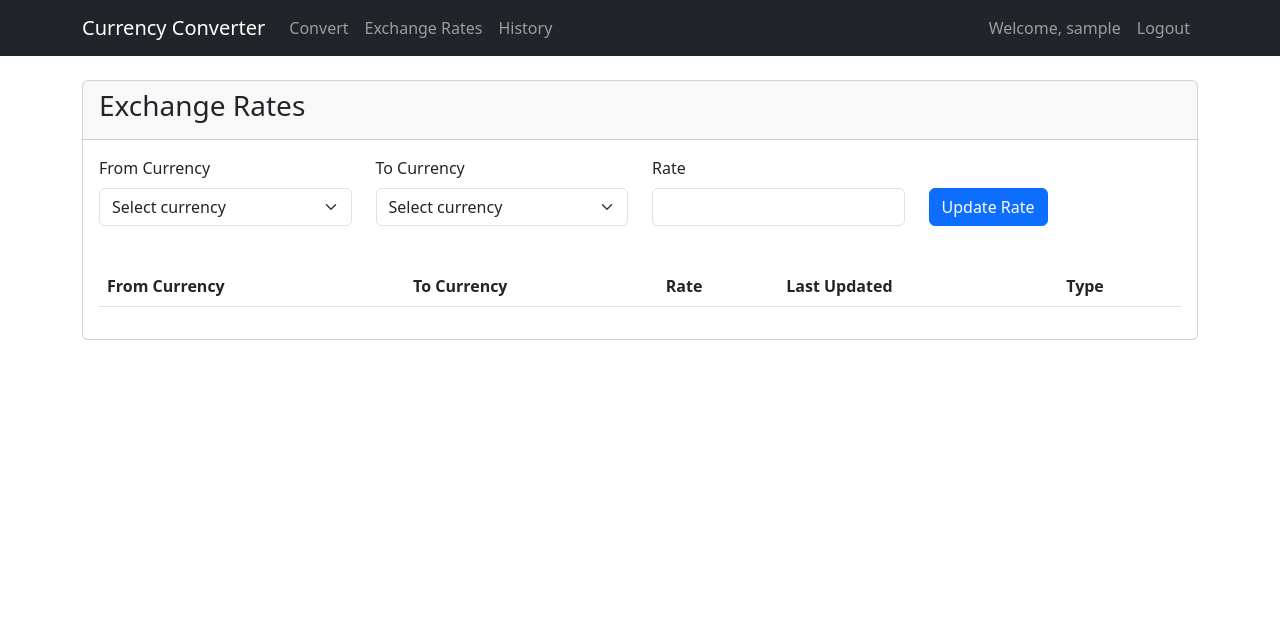
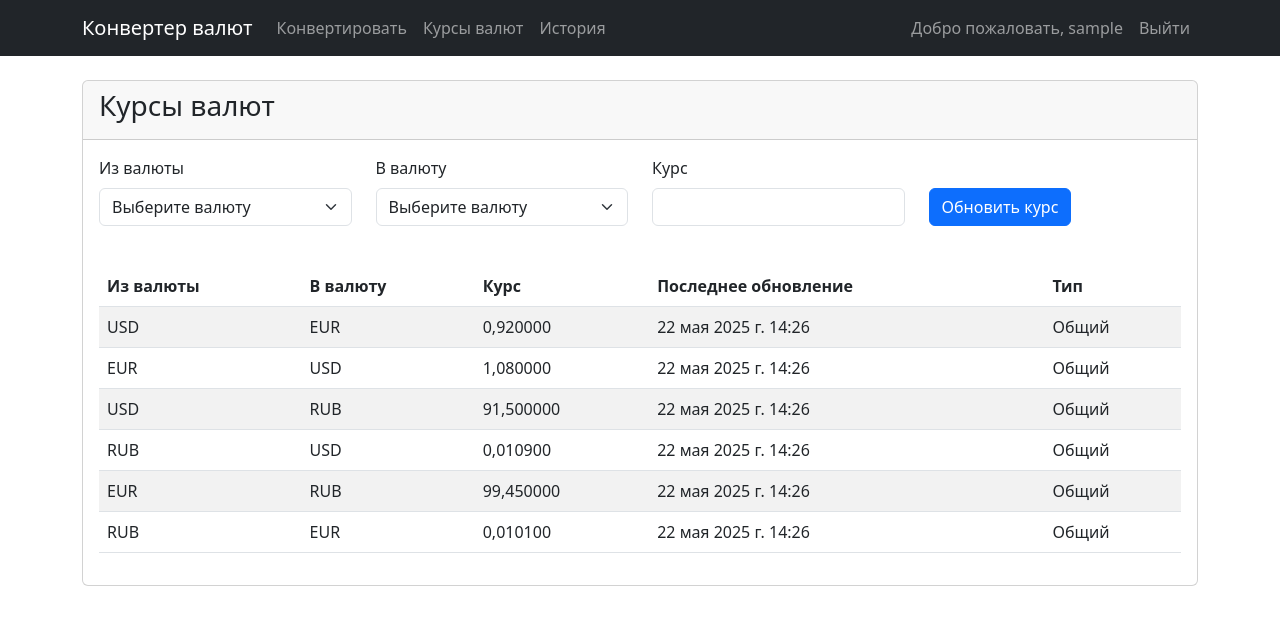
Before and after one commit to ShinyParadise/currency_converter, a Django app: page /rates/ in a window 1280 px wide. Shown: the top 625 px of the page. Run offline with Django 5.2, Linux system fonts and the light colour scheme; the visitor is signed in with stand-in values (Sample User, id 1); data comes from the database, SQL or seed files in the repository; data that the repository does not hold is empty.

Commit message:
Refactored and localized

```diff
--- a/converter/templates/converter/base.html
+++ b/converter/templates/converter/base.html
@@ -1,15 +1,15 @@
 <!DOCTYPE html>
-<html lang="en">
+<html lang="ru">
 <head>
     <meta charset="UTF-8">
     <meta name="viewport" content="width=device-width, initial-scale=1.0">
-    <title>{% block title %}Currency Converter{% endblock %}</title>
+    <title>{% block title %}Конвертер валют{% endblock %}</title>
     <link href="https://cdn.jsdelivr.net/npm/bootstrap@5.3.0/dist/css/bootstrap.min.css" rel="stylesheet">
 </head>
 <body>
     <nav class="navbar navbar-expand-lg navbar-dark bg-dark">
         <div class="container">
-            <a class="navbar-brand" href="{% url 'converter' %}">Currency Converter</a>
+            <a class="navbar-brand" href="{% url 'converter' %}">Конвертер валют</a>
             <button class="navbar-toggler" type="button" data-bs-toggle="collapse" data-bs-target="#navbarNav">
                 <span class="navbar-toggler-icon"></span>
             </button>
@@ -17,30 +17,33 @@
                 <ul class="navbar-nav me-auto">
                     {% if user.is_authenticated %}
                         <li class="nav-item">
-                            <a class="nav-link" href="{% url 'converter' %}">Convert</a>
+                            <a class="nav-link" href="{% url 'converter' %}">Конвертировать</a>
                         </li>
                         <li class="nav-item">
-                            <a class="nav-link" href="{% url 'exchange_rates' %}">Exchange Rates</a>
+                            <a class="nav-link" href="{% url 'exchange_rates' %}">Курсы валют</a>
                         </li>
                         <li class="nav-item">
-                            <a class="nav-link" href="{% url 'conversion_history' %}">History</a>
+                            <a class="nav-link" href="{% url 'conversion_history' %}">История</a>
                         </li>
                     {% endif %}
                 </ul>
                 <ul class="navbar-nav">
                     {% if user.is_authenticated %}
-                        <li class="nav-item">
-                            <span class="nav-link">Welcome, {{ user.username }}</span>
+                        <li class="nav-item d-flex align-items-center">
+                            <span class="nav-link">Добро пожаловать, {{ user.username }}</span>
                         </li>
-                        <li class="nav-item">
-                            <a class="nav-link" href="{% url 'logout' %}">Logout</a>
+                        <li class="nav-item d-flex align-items-center">
+                            <form id="logout-form" method="post" action="{% url 'logout' %}" class="mb-0" style="display: inline;">
+                                {% csrf_token %}
+                                <button type="submit" class="btn btn-link nav-link">Выйти</button>
+                            </form>
                         </li>
                     {% else %}
                         <li class="nav-item">
-                            <a class="nav-link" href="{% url 'login' %}">Login</a>
+                            <a class="nav-link" href="{% url 'login' %}">Войти</a>
                         </li>
                         <li class="nav-item">
-                            <a class="nav-link" href="{% url 'register' %}">Register</a>
+                            <a class="nav-link" href="{% url 'register' %}">Регистрация</a>
                         </li>
                     {% endif %}
                 </ul>
--- a/converter/templates/converter/exchange_rates.html
+++ b/converter/templates/converter/exchange_rates.html
@@ -1,22 +1,23 @@
 {% extends 'converter/base.html' %}
 
-{% block title %}Exchange Rates{% endblock %}
+{% block title %}Курсы валют{% endblock %}
 
 {% block content %}
 <div class="row">
     <div class="col-md-12">
         <div class="card">
             <div class="card-header">
-                <h3 class="card-title">Exchange Rates</h3>
+                <h3 class="card-title">Курсы валют</h3>
             </div>
             <div class="card-body">
                 <form id="rate-form" class="mb-4">
+                    {% csrf_token %}
                     <div class="row">
                         <div class="col-md-3">
                             <div class="mb-3">
-                                <label for="from_currency" class="form-label">From Currency</label>
+                                <label for="from_currency" class="form-label">Из валюты</label>
                                 <select class="form-select" id="from_currency" name="from_currency" required>
-                                    <option value="">Select currency</option>
+                                    <option value="">Выберите валюту</option>
                                     {% for currency in currencies %}
                                         <option value="{{ currency.id }}">{{ currency.code }} - {{ currency.name }}</option>
                                     {% endfor %}
@@ -25,9 +26,9 @@
                         </div>
                         <div class="col-md-3">
                             <div class="mb-3">
-                                <label for="to_currency" class="form-label">To Currency</label>
+                                <label for="to_currency" class="form-label">В валюту</label>
                                 <select class="form-select" id="to_currency" name="to_currency" required>
-                                    <option value="">Select currency</option>
+                                    <option value="">Выберите валюту</option>
                                     {% for currency in currencies %}
                                         <option value="{{ currency.id }}">{{ currency.code }} - {{ currency.name }}</option>
                                     {% endfor %}
@@ -36,14 +37,14 @@
                         </div>
                         <div class="col-md-3">
                             <div class="mb-3">
-                                <label for="rate" class="form-label">Rate</label>
+                                <label for="rate" class="form-label">Курс</label>
                                 <input type="number" class="form-control" id="rate" name="rate" step="0.000001" required>
                             </div>
                         </div>
                         <div class="col-md-3">
                             <div class="mb-3">
                                 <label class="form-label">&nbsp;</label>
-                                <button type="submit" class="btn btn-primary d-block">Update Rate</button>
+                                <button type="submit" class="btn btn-primary d-block">Обновить курс</button>
                             </div>
                         </div>
                     </div>
@@ -53,11 +54,11 @@
                     <table class="table table-striped">
                         <thead>
                             <tr>
-                                <th>From Currency</th>
-                                <th>To Currency</th>
-                                <th>Rate</th>
-                                <th>Last Updated</th>
-                                <th>Type</th>
+                                <th>Из валюты</th>
+                                <th>В валюту</th>
+                                <th>Курс</th>
+                                <th>Последнее обновление</th>
+                                <th>Тип</th>
                             </tr>
                         </thead>
                         <tbody>
@@ -67,7 +68,7 @@
                                 <td>{{ rate.to_currency.code }}</td>
                                 <td>{{ rate.rate }}</td>
                                 <td>{{ rate.last_updated }}</td>
-                                <td>{% if rate.user %}Personal{% else %}Global{% endif %}</td>
+                                <td>{% if rate.user %}Персональный{% else %}Общий{% endif %}</td>
                             </tr>
                             {% endfor %}
                         </tbody>
@@ -85,25 +86,35 @@ document.getElementById('rate-form').addEventListener('submit', function(e) {
     e.preventDefault();
 
     const formData = new FormData(this);
+    const fromCurrency = formData.get('from_currency');
+    const toCurrency = formData.get('to_currency');
+
+    if (fromCurrency === toCurrency) {
+        alert('Ошибка: Валюта "From" и "To" не могут быть одинаковыми.');
+        return;
+    }
 
     fetch('{% url "update_exchange_rate" %}', {
         method: 'POST',
         body: formData,
         headers: {
-            'X-CSRFToken': document.querySelector('[name=csrfmiddlewaretoken]').value
+            // 'X-CSRFToken' теперь будет автоматически включен Django из {% csrf_token %}
         }
     })
     .then(response => response.json())
     .then(data => {
         if (data.error) {
-            alert(data.error);
+            alert('Ошибка обновления курса: ' + data.error);
+        } else if (data.status === 'success') {
+            alert('Курс успешно обновлен!');
+            location.reload();
         } else {
-            location.reload();
+            alert('Произошла неизвестная ошибка.');
         }
     })
     .catch(error => {
-        console.error('Error:', error);
-        alert('An error occurred while updating the rate');
+        console.error('Ошибка:', error);
+        alert('Произошла ошибка при обновлении курса. Проверьте консоль для деталей.');
     });
 });
 </script>
--- a/converter/views.py
+++ b/converter/views.py
@@ -34,7 +34,6 @@ def convert_currency(request):
         from_currency = Currency.objects.get(id=from_currency_id)
         to_currency = Currency.objects.get(id=to_currency_id)
 
-        # Try to get user-specific rate first, then fall back to global rate
         try:
             rate = ExchangeRate.objects.get(
                 from_currency=from_currency,
@@ -53,7 +52,6 @@ def convert_currency(request):
 
         converted_amount = amount * rate
 
-        # Save conversion history
         ConversionHistory.objects.create(
             user=request.user,
             from_currency=from_currency,
@@ -73,7 +71,8 @@ def convert_currency(request):
 @login_required
 def exchange_rates(request):
     rates = ExchangeRate.objects.filter(user=request.user) | ExchangeRate.objects.filter(user=None)
-    return render(request, 'converter/exchange_rates.html', {'rates': rates})
+    currencies = Currency.objects.all()
+    return render(request, 'converter/exchange_rates.html', {'rates': rates, 'currencies': currencies})
 
 @login_required
 @require_POST
--- a/currency_converter/urls.py
+++ b/currency_converter/urls.py
@@ -1,19 +1,3 @@
-"""
-URL configuration for currency_converter project.
-
-The `urlpatterns` list routes URLs to views. For more information please see:
-    https://docs.djangoproject.com/en/5.2/topics/http/urls/
-Examples:
-Function views
-    1. Add an import:  from my_app import views
-    2. Add a URL to urlpatterns:  path('', views.home, name='home')
-Class-based views
-    1. Add an import:  from other_app.views import Home
-    2. Add a URL to urlpatterns:  path('', Home.as_view(), name='home')
-Including another URLconf
-    1. Import the include() function: from django.urls import include, path
-    2. Add a URL to urlpatterns:  path('blog/', include('blog.urls'))
-"""
 from django.contrib import admin
 from django.urls import path, include
 from django.contrib.auth import views as auth_views
```
Also changed, not shown: converter/templates/converter/converter.html (+16 -17 lines), converter/templates/converter/history.html (+19 -19 lines), converter/templates/converter/login.html (+4 -4 lines), converter/templates/converter/register.html (+4 -4 lines), currency_converter/settings.py (+4 -33 lines), converter/admin.py (line endings or trailing spaces), converter/migrations/0001_initial.py (added), converter/migrations/0002_populate_initial_currencies.py (added), converter/migrations/__init__.py (added), converter/models.py (line endings or trailing spaces), converter/urls.py (line endings or trailing spaces), 1 other file.
